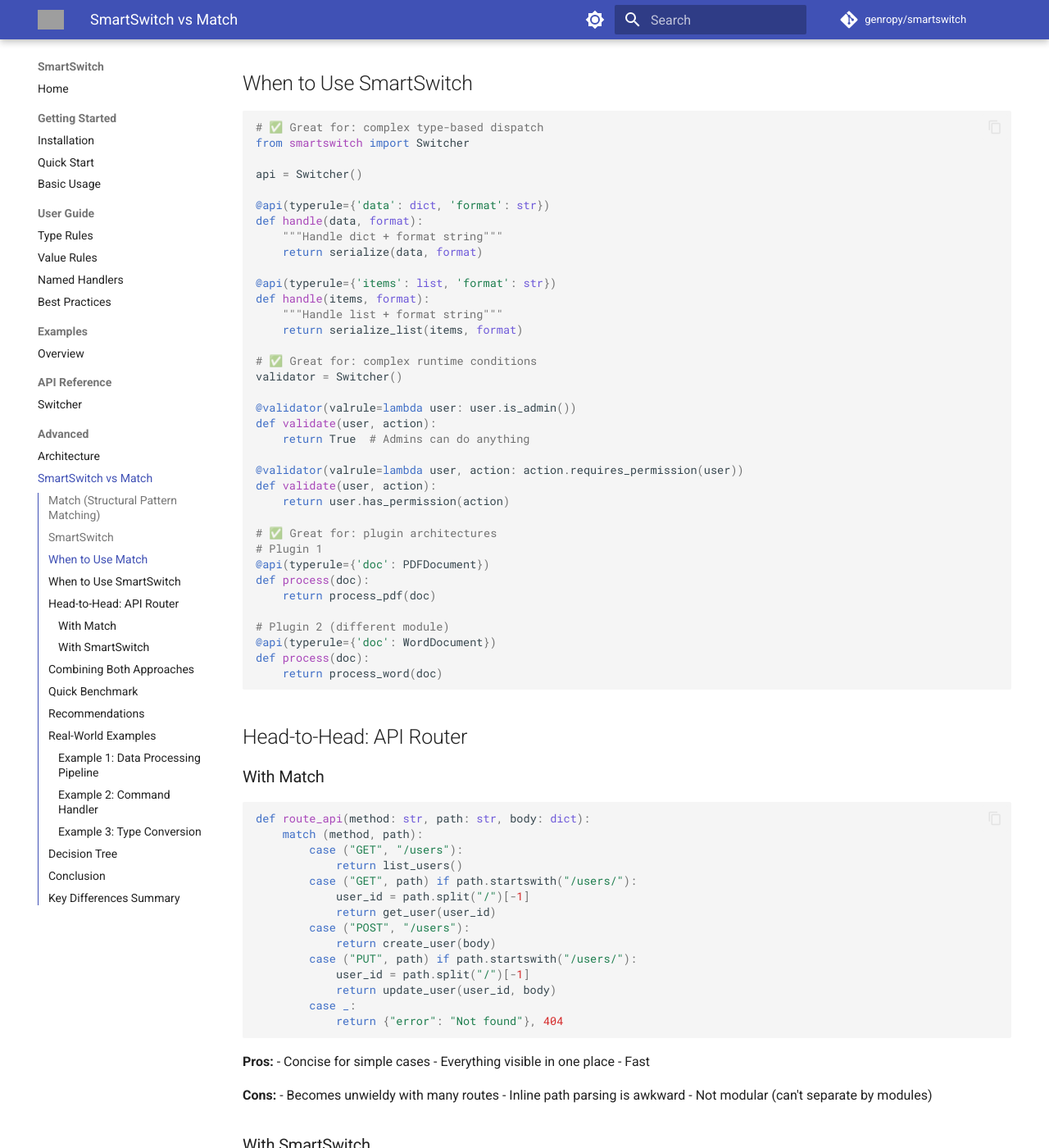
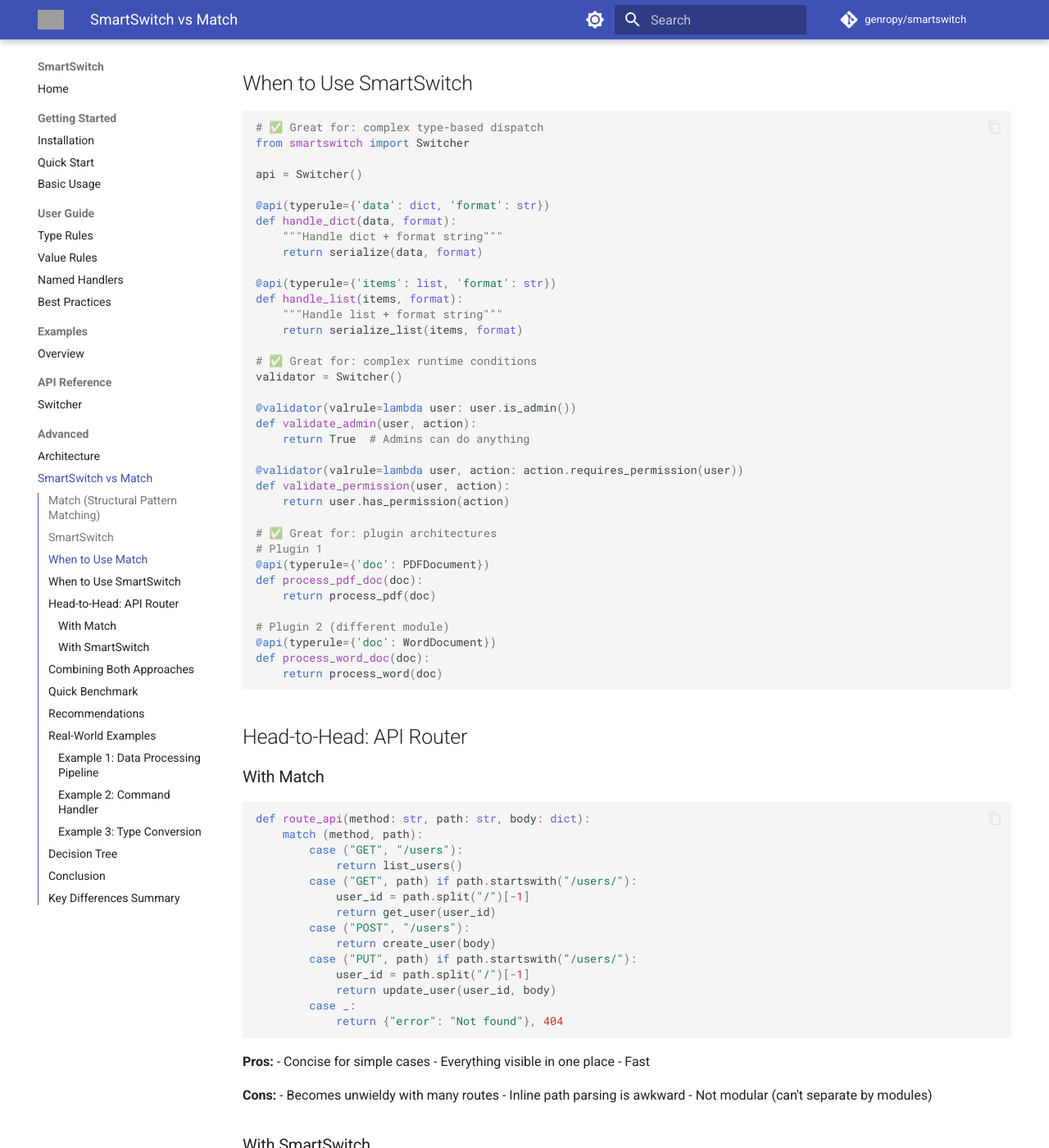
Before and after one commit to genropy/smartswitch, an MkDocs documentation site: the page built from docs/appendix/vs-match.md, in a window 1280 px wide and 1400 px high, scrolled down 1117 px. Shown: the whole window at 82% size. Built offline with MkDocs 1.6.1 and Material for MkDocs 9.7.7, drawn with Linux system fonts in a browser that asks for light colours; comment, search, counter and statistics services are not loaded; some of the changed text lies outside the part shown; grey boxes are pictures that could not be loaded.

Commit message:
fix: Use unique function names in all examples
Python does not allow multiple functions with the same name.
Each subsequent definition overwrites the previous one.

Changed all examples to use unique, descriptive function names:
- handle → handle_dict, handle_list, handle_http, handle_websocket
- validate → validate_admin, validate_permission
- process → process_pdf_doc, process_word_doc, process_user, process_order
- route → route_list_users, route_get_user, route_create_user
- execute → execute_help, execute_list, execute_deploy
- convert → convert_string (in SmartSwitch example)

This makes all examples actually runnable Python code.

````diff
--- a/docs/appendix/vs-match.md
+++ b/docs/appendix/vs-match.md
@@ -66,12 +66,12 @@ from smartswitch import Switcher
 api = Switcher()
 
 @api(typerule={'data': dict, 'format': str})
-def handle(data, format):
+def handle_dict(data, format):
     """Handle dict + format string"""
     return serialize(data, format)
 
 @api(typerule={'items': list, 'format': str})
-def handle(items, format):
+def handle_list(items, format):
     """Handle list + format string"""
     return serialize_list(items, format)
 
@@ -79,22 +79,22 @@ def handle(items, format):
 validator = Switcher()
 
 @validator(valrule=lambda user: user.is_admin())
-def validate(user, action):
+def validate_admin(user, action):
     return True  # Admins can do anything
 
 @validator(valrule=lambda user, action: action.requires_permission(user))
-def validate(user, action):
+def validate_permission(user, action):
     return user.has_permission(action)
 
 # ✅ Great for: plugin architectures
 # Plugin 1
 @api(typerule={'doc': PDFDocument})
-def process(doc):
+def process_pdf_doc(doc):
     return process_pdf(doc)
 
 # Plugin 2 (different module)
 @api(typerule={'doc': WordDocument})
-def process(doc):
+def process_word_doc(doc):
     return process_word(doc)
 ```
 
@@ -137,21 +137,21 @@ from smartswitch import Switcher
 router = Switcher()
 
 @router(valrule=lambda method, path: method == "GET" and path == "/users")
-def route(method, path, body=None):
+def route_list_users(method, path, body=None):
     return list_users()
 
 @router(valrule=lambda method, path: method == "GET" and path.startswith("/users/"))
-def route(method, path, body=None):
+def route_get_user(method, path, body=None):
     user_id = path.split("/")[-1]
     return get_user(user_id)
 
 @router(valrule=lambda method, path: method == "POST" and path == "/users")
-def route(method, path, body):
+def route_create_user(method, path, body):
     return create_user(body)
 
 # Other modules can register their own routes
 @router(valrule=lambda method, path: method == "GET" and path == "/products")
-def route(method, path, body=None):
+def route_list_products(method, path, body=None):
     return list_products()
 ```
 
@@ -284,17 +287,17 @@ def execute_command(cmd):
 commands = Switcher()
 
 @commands(valrule=lambda cmd: cmd.startswith("help"))
-def execute(cmd):
+def execute_help(cmd):
     return show_help()
 
 @commands(valrule=lambda cmd: cmd.startswith("list "))
-def execute(cmd):
+def execute_list(cmd):
     _, category = cmd.split(maxsplit=1)
     return list_items(category)
 
 # Plugins can add commands
 @commands(valrule=lambda cmd: cmd.startswith("deploy "))
-def execute(cmd):
+def execute_deploy(cmd):
     _, target = cmd.split(maxsplit=1)
     return deploy_to(target)
 ```
````
Also changed, not shown: other parts of docs/appendix/vs-match.md (+10 -7 lines).
